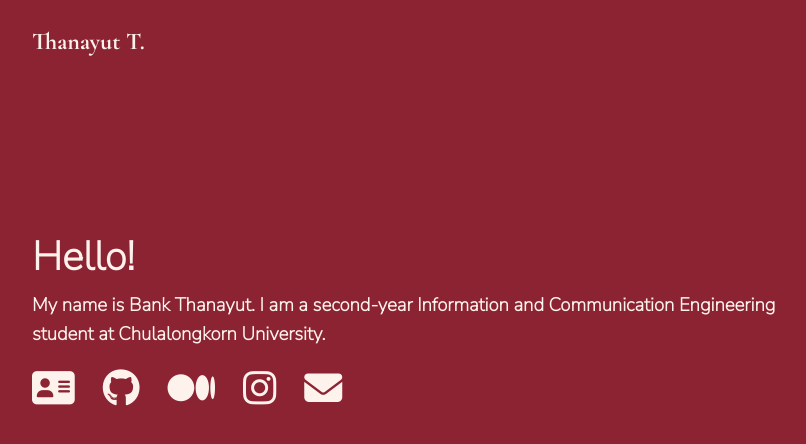
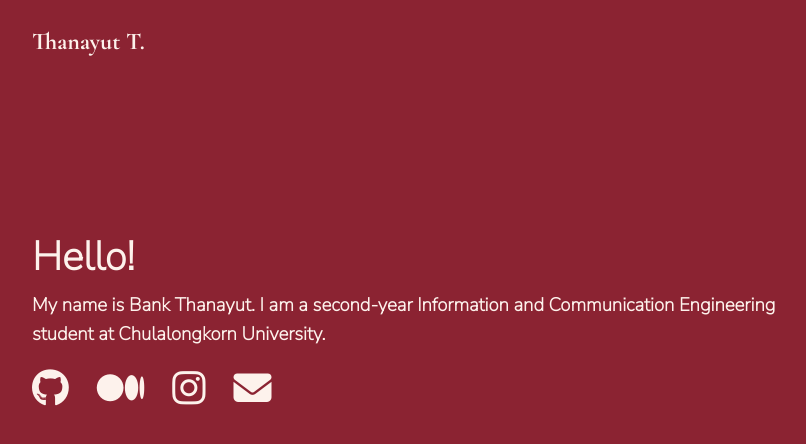
Before and after one commit to tithanayut/thanayut.in.th, a plain HTML site: page index.html in a window 1280 px wide. Shown: the whole page, without its empty margins (224-1030 px from the left). Drawn offline with nearby package versions, Linux system fonts and the light colour scheme.

Commit message:
Revert "Add resume"
This reverts commit f73986ed0ce6c8f5b6bc79b53a1f5f2938e0af4c.

```diff
--- a/index.html
+++ b/index.html
@@ -33,11 +33,6 @@
 
         <ul>
           <li>
-            <a href="https://resume.thanayut.in.th" target="_blank"
-              ><i class="fa-solid fa-address-card" style="font-size: 38px"></i
-            ></a>
-          </li>
-          <li>
             <a href="https://github.com/tithanayut" target="_blank"
               ><i class="fa-brands fa-github" style="font-size: 38px"></i
             ></a>
```
